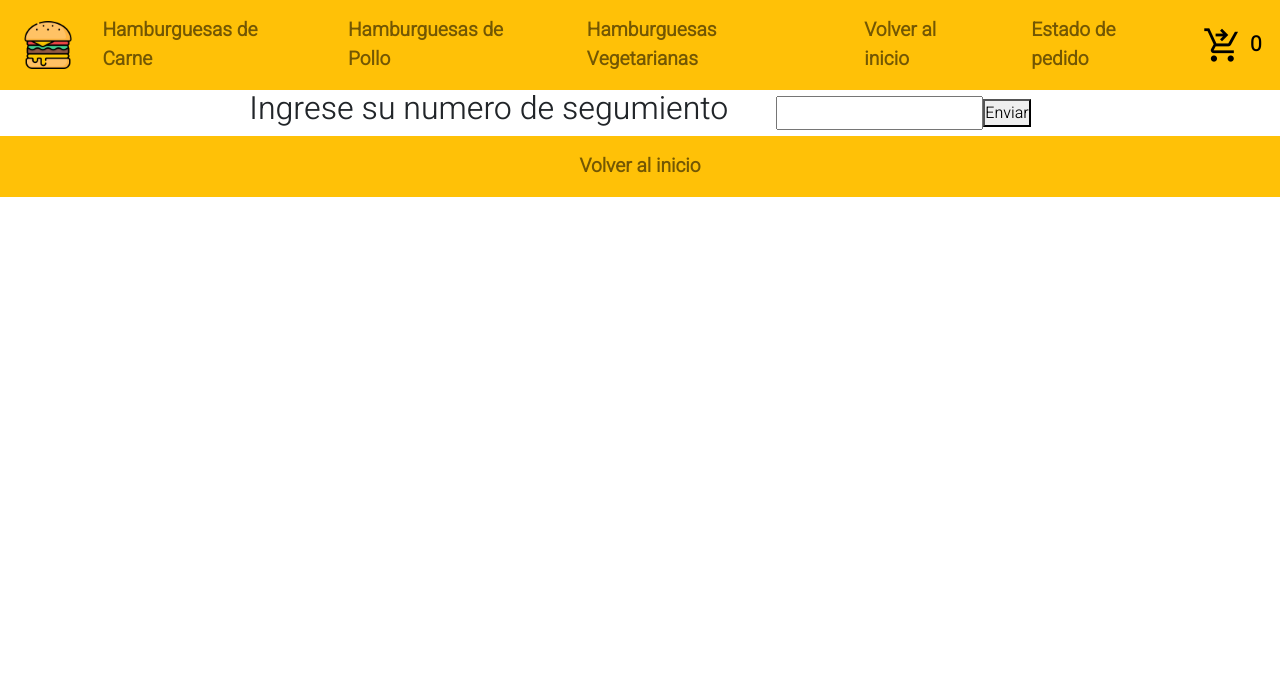
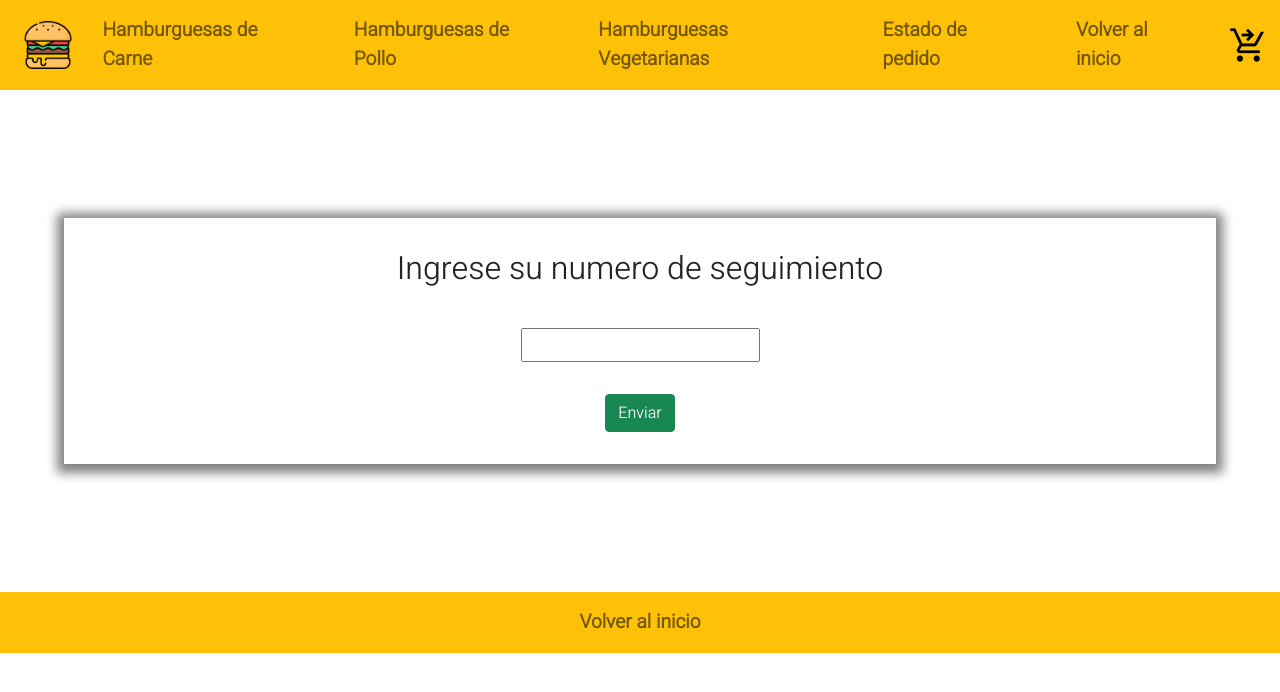
Before and after one commit to sebaactis/reactjs-coderhouse, a React (Create React App) app: page /orderFollow in a window 1280 px wide. Shown: the top 692 px of the page. Built offline with nearby package versions, Linux system fonts and the light colour scheme.

Commit message:
funcionalidad para ver el pedido realizado

```diff
--- a/src/App.css
+++ b/src/App.css
@@ -260,10 +260,45 @@
   margin: 0 1rem;
 }
 
-.parrafoEstadoPedido {
+.divEstadoPedido {
   display: flex;
+  flex-direction: column;
   justify-content: center;
   align-items: center;
+  gap: 2rem;
+  margin: 8rem 4rem;
+  padding: 2rem;
+  box-shadow: 0px 2px 10px 7px rgba(0, 0, 0, 0.49);
+  -webkit-box-shadow: 0px 2px 10px 7px rgba(0, 0, 0, 0.49);
+  -moz-box-shadow: 0px 2px 10px 7px rgba(0, 0, 0, 0.49);
+}
+
+.pedidoConteiner {
+  display: flex;
+  flex-direction: column;
+  justify-content: center;
+  align-items: center;
+  gap: 2rem;
+  margin: 8rem 4rem;
+  padding: 2rem;
+  box-shadow: 0px 2px 10px 7px rgba(0, 0, 0, 0.49);
+  -webkit-box-shadow: 0px 2px 10px 7px rgba(0, 0, 0, 0.49);
+  -moz-box-shadow: 0px 2px 10px 7px rgba(0, 0, 0, 0.49);
+}
+
+.datosPersonalesOrden {
+  display: flex;
+  flex-direction: column;
+  align-items: center;
+  gap: 0.5rem
+}
+
+.ItemsOrden {
+  display: flex;
+  align-items: center;
+  justify-content: center;
+  gap: 3rem;
+  margin-top: 0.5rem;
 }
 
 .footer {
--- a/src/App.js
+++ b/src/App.js
@@ -22,7 +22,7 @@ const App = () => {
           <Route path="/detail/:idProd" element={<ItemDetailContainer />} />
           <Route path="/cart" element={<Cart />} />
           <Route path="/checkout" element={<Form />} />
-          <Route path="/orderFollow/" element={<Order />} />
+          <Route path="/orderFollow" element={<Order />} />
 
         </Routes>
 
--- a/src/components/main/Order.js
+++ b/src/components/main/Order.js
@@ -1,25 +1,83 @@
 import { doc, getDoc } from 'firebase/firestore';
-import React, { useEffect, useState } from 'react'
-import { useParams } from 'react-router-dom';
+import React, { useState } from 'react'
 import { orderCollection } from '../../services/firebaseconfig';
 
 export const Order = () => {
 
+    const [orderInfo, setOrderInfo] = useState("");
+
     const [order, setOrder] = useState("");
-
     const handleOrder = (e) => setOrder(e.target.value);
 
     const pedirDatos = (e) => {
         e.preventDefault();
-        console.log(order);
 
+        const ref = doc(orderCollection, order);
+
+        getDoc(ref)
+            .then((res) => {
+                setOrderInfo({ ...res.data() });
+
+            })
+            .catch((error) => {
+                console.log("Ocurrio un error, reintente mas tarde")
+            })
+    }
+
+    const resetOrder = () => {
+        setOrderInfo("");
+    }
+
+    if (orderInfo) {
+        console.log(orderInfo)
+
+
+        const { nombre, apellido, direccion, email, telefono } = orderInfo.buyer
+        const total = orderInfo.total
+        const ordenItems = orderInfo.items
+
+        console.log(ordenItems);
+
+
+        return (
+            <div className="pedidoConteiner">
+
+                <h1>Su pedido <span style={{ color: "green", fontWeight: "bold" }}>{order}</span> es:</h1>
+                <div className="datosPersonalesOrden">
+
+                    <h3 style={{ fontWeight: "bold", textDecoration: "underline" }}>Datos personales:</h3>
+                    <p> <span style={{ fontWeight: "bold" }}> Nombre: </span> {nombre} </p>
+                    <p> <span style={{ fontWeight: "bold" }} > Apellido: </span> {apellido} </p>
+                    <p> <span style={{ fontWeight: "bold" }}> Direccion de envio: </span> {direccion} </p>
+                    <p> <span style={{ fontWeight: "bold" }}> Correo Electronico: </span> {email} </p>
+                    <p> <span style={{ fontWeight: "bold" }}> Telefono de contacto: </span> {telefono} </p>
+                </div>
+                    <h3 style={{ fontWeight: "bold", textDecoration: "underline" }}>Productos: </h3>
+                <div>{ordenItems.map((orden) => {
+                    return (
+                        <div className="ItemsOrden">
+                            <p> <span style={{ fontWeight: "bold" }}> Nombre: </span> {orden.name} </p>
+                            <p> <span style={{ fontWeight: "bold" }}> Cantidad: </span> {orden.cantidad} </p>
+                            <p> <span style={{ fontWeight: "bold" }}> Precio unitario: </span> $ {orden.price}</p>
+                            <img src={orden.img} width={200} alt="imagenProd" />
+                        </div>
+                    )
+                })}
+
+                </div>
+
+                <p> <span style={{ fontWeight: "bold" }}> Precio total a pagar: </span> ${total}</p>
+                <button className="btn btn-success" onClick={resetOrder}>Consultar por otro pedido</button>
+
+            </div>
+        )
     }
 
     return (
-        <form className="parrafoEstadoPedido" onSubmit={pedirDatos}>
-            <h2>Ingrese su numero de segumiento</h2>
-            <input style={{ marginLeft: "3rem", padding: "0.2rem 1rem" }} type="text" name="order" onChange={handleOrder} value={order} />
-            <button > Enviar </button>
+        <form className="divEstadoPedido" onSubmit={pedirDatos}>
+            <h2>Ingrese su numero de seguimiento</h2>
+            <input style={{ padding: "0.2rem 2rem" }} type="text" name="order" onChange={handleOrder} value={order} />
+            <button className="buttonFormEstadoPedido btn btn-success" > Enviar </button>
 
         </form>
     )
--- a/src/components/visual/NavBar.js
+++ b/src/components/visual/NavBar.js
@@ -6,7 +6,7 @@ import { CartContext } from "../../context/CartContext";
 
 const NavBar = ({ isInHeader }) => {
 
-    const { totalCantCart } = useContext(CartContext)
+    const { totalCantCart, cart } = useContext(CartContext)
 
     if (isInHeader) {
         return (
@@ -28,15 +28,22 @@ const NavBar = ({ isInHeader }) => {
                                 <NavLink className="nav-link" to="/category/vegetariana">Hamburguesas Vegetarianas</NavLink>
                             </li>
                             <li className="nav-item">
+                                <Link className="nav-link" to="/orderFollow">Estado de pedido</Link>
+                            </li>
+                            <li className="nav-item">
                                 <Link className="nav-link" to="/">Volver al inicio</Link>
                             </li>
-                            <li className="nav-item">
-                                <Link className="nav-link" to="/orderFollow">Estado de pedido</Link>
-                            </li>
+
                         </ul>
                     </div>
                 </div>
-                <Link className="linkCart" style={{ display: "flex", alignItems: "center" }} to="/cart">  <CartWidget /> <span style={{ marginLeft: "0.5rem", marginRight: "0.4rem", fontWeight: "bold", fontSize: "1.3rem" }}> {totalCantCart} </span> </Link>
+                {
+                    cart.length === 0 ?
+                        <Link className="linkCart" style={{ display: "flex", alignItems: "center" }} to="/cart">  <CartWidget /> </Link>
+                        :
+                        <Link className="linkCart" style={{ display: "flex", alignItems: "center" }} to="/cart">  <CartWidget /> <span style={{ marginLeft: "0.5rem", marginRight: "0.4rem", fontWeight: "bold", fontSize: "1.3rem" }}> {totalCantCart} </span> </Link>
+                }
+
             </nav>
 
         )
```
